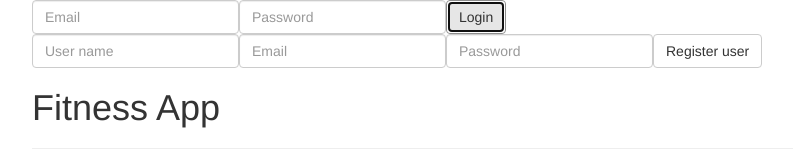
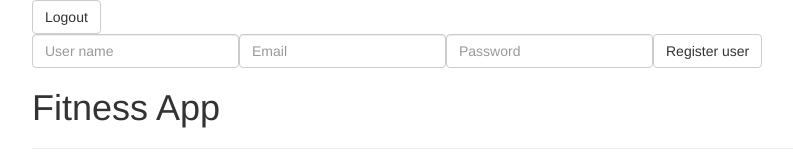
Before and after one commit to AlexKarlsen/7semester, an Angular app in the folder fitness-app/: page / in a window 1280 px wide. Both pictures are taken after a click on the button "Login". Shown: the top 160 px of the page, without its empty margins (38-831 px from the left). Built offline with nearby package versions, Linux system fonts and the light colour scheme; no server answers.

Commit message:
Fixed deleteToken and made LoginForm react to state

```diff
--- a/fitness-app/src/app/authentication.ts
+++ b/fitness-app/src/app/authentication.ts
@@ -9,6 +9,8 @@ interface AuthResponse {
 export class Authentication
 {
     model = new User();
+
+    //isLoggedInBool = this.isLoggedIn();
 
     private saveToken(token:string) {
         window.localStorage['JW-token'] = token;
@@ -23,8 +25,8 @@ export class Authentication
         }
     }
 
-    private deleteToken() {
-        window.localStorage['JW-token'].deleteToken;
+    public deleteToken() {
+        window.localStorage.removeItem('JW-token');
     }
 
     public isLoggedIn() {
--- a/fitness-app/src/app/login-form.component.html
+++ b/fitness-app/src/app/login-form.component.html
@@ -1,7 +1,12 @@
-<div>
+<div *ngIf="!isLoggedInBool">
     <div class="form-inline">
             <input class="form-control" [(ngModel)]="model.email" placeholder="Email">
             <input class="form-control" [(ngModel)]="model.password" placeholder="Password">
             <button class="btn btn-default" type="submit" (click)="newUser();"> Login </button>
+    </div>
+</div>
+<div *ngIf="isLoggedInBool">
+        <div class="form-inline">
+                <button class="btn btn-default" type="submit" (click)="logout();"> Logout </button>
         </div>
 </div>
--- a/fitness-app/src/app/login-form.component.ts
+++ b/fitness-app/src/app/login-form.component.ts
@@ -10,11 +10,13 @@ import { Authentication } from './authentication';
 
 export class LoginFormComponent{
     @Input() user: User;
-    // Inject Authentication into your component or service.
+
     constructor(private http: HttpClient) {}
 
         auth = new Authentication(this.http);
         model = new User();
+
+        isLoggedInBool = this.auth.isLoggedIn();
 
         submitted = false;
 
@@ -23,6 +25,14 @@ export class LoginFormComponent{
         newUser(): void {
             console.log(this.model);
             this.auth.login(this.model);
-            console.log('post request sent');
+
+            //Should check if login failed before setting this
+            this.isLoggedInBool = true;
+        }
+
+        logout(): void {
+            this.auth.deleteToken();
+
+            this.isLoggedInBool = false;
         }
 }
```
